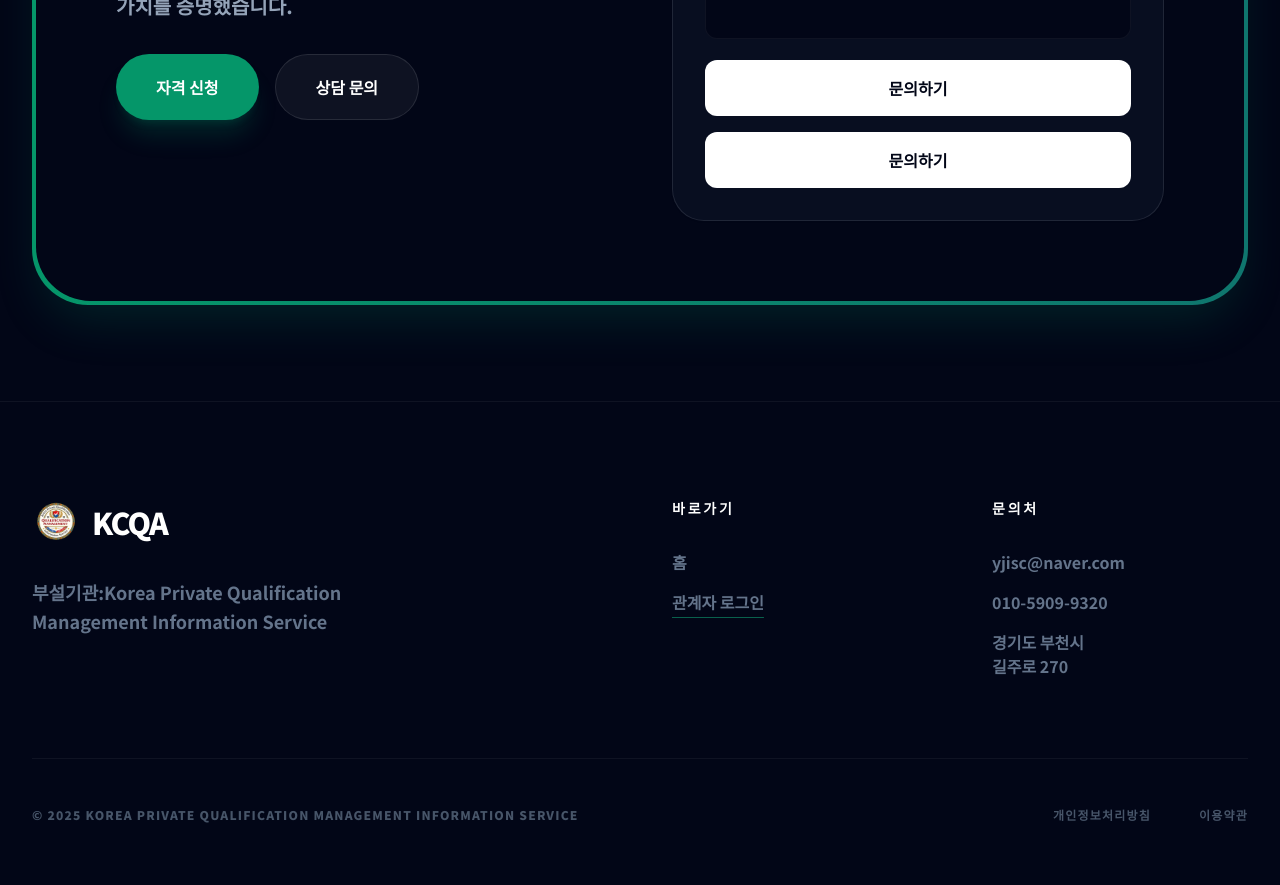
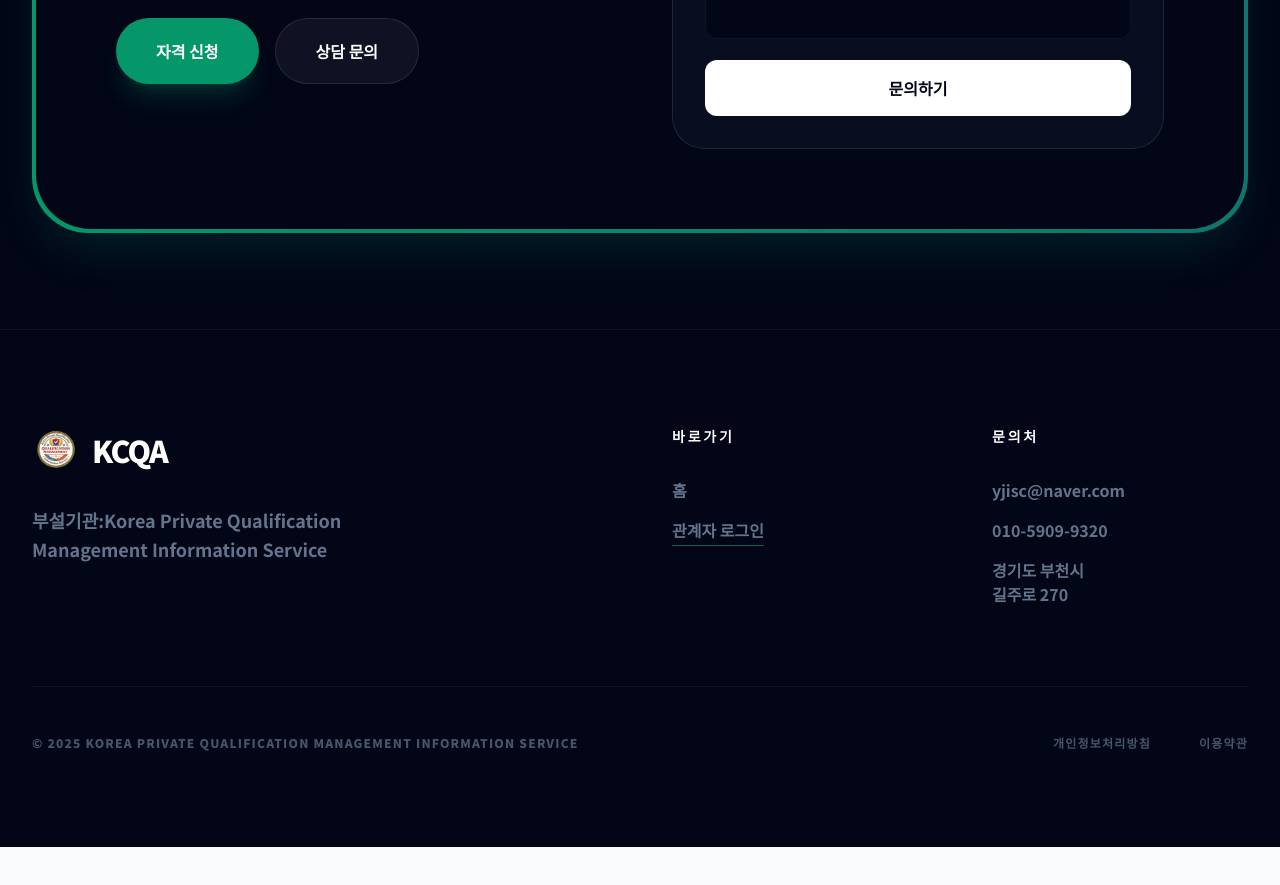
Before and after one commit to PeterKimCode/ICQA_GTCC_26, a React (Vite) app: page / in a window 1280 px wide. Shown: the part 3640-4525 px from the top of the page. After the commit the page ends 4487 px from the top, so only its background shows below. Built offline with nearby package versions, Linux system fonts and the light colour scheme; no server answers.

Commit message:
Update Landing.tsx

```diff
--- a/pages/Landing.tsx
+++ b/pages/Landing.tsx
@@ -413,17 +413,7 @@ export const Landing: React.FC = () => {
   문의하기
 </button>
 
-
-
-
-
-
-
-
-
-                            <button className={`w-full py-4 rounded-xl font-black transition-all ${isDarkMode ? 'bg-white text-slate-950 hover:bg-emerald-400' : 'bg-slate-900 text-white hover:bg-emerald-600'
-                                }`}>문의하기</button>
-                        </div>
+                       </div>
                     </div>
                 </div>
             </section>
```
